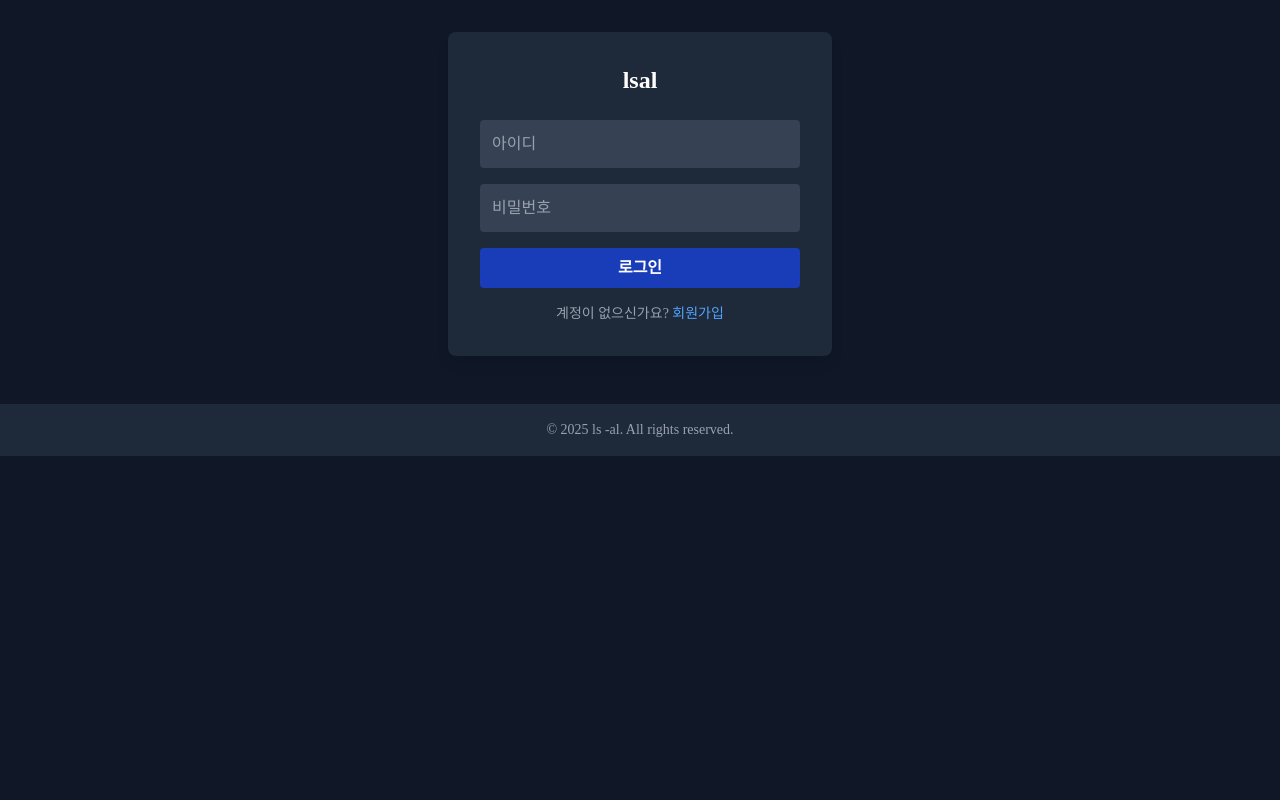
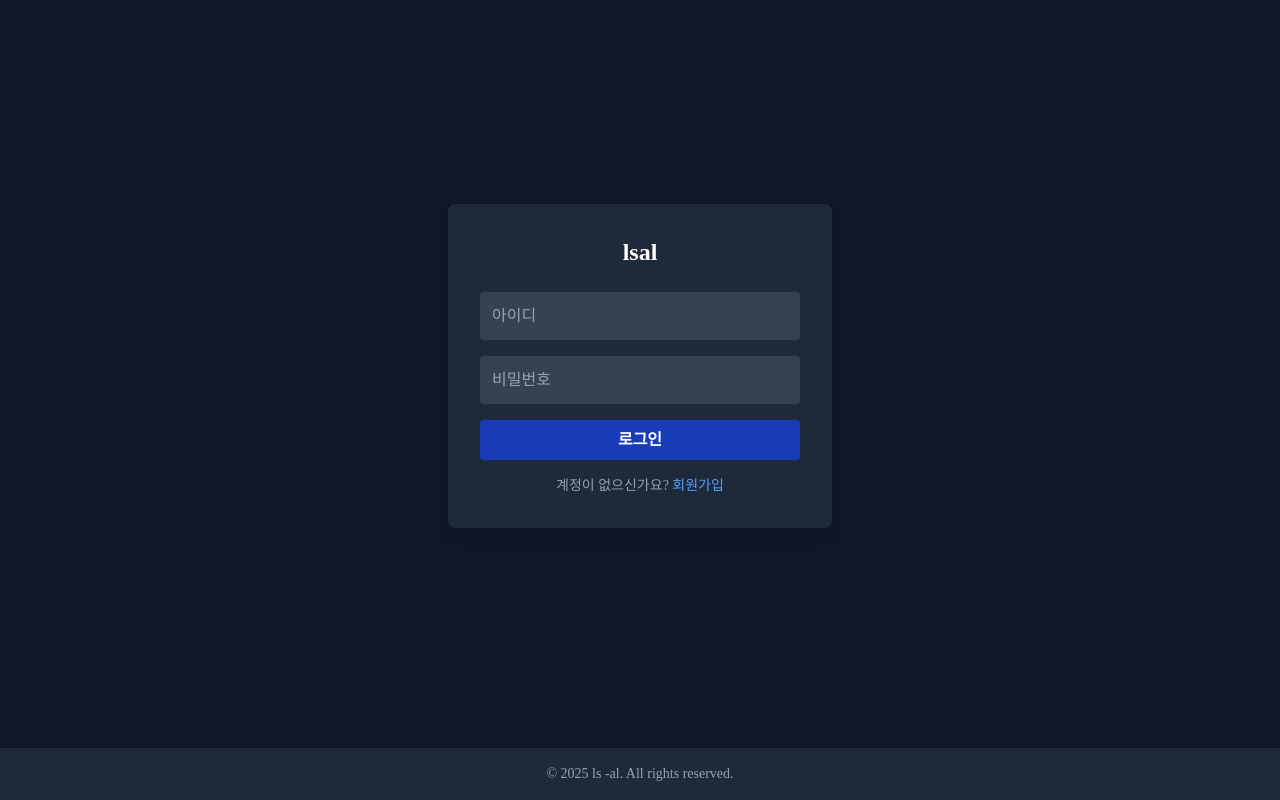
Before and after one commit to MexicoHamburger/lsal, a React (Vite) app in the folder frontend/: page /login in a window 1280 px wide. Built offline with nearby package versions, Linux system fonts and the light colour scheme; a web font is replaced by a local one.

Commit message:
fixed layout bug

```diff
--- a/frontend/src/components/Layout.tsx
+++ b/frontend/src/components/Layout.tsx
@@ -7,12 +7,11 @@ type LayoutProps = {
 const Layout = ({ children }: LayoutProps) => {
   return (
     <div className="bg-gray-900 text-white min-h-screen flex flex-col">
-      <div>{children}</div>
+      {children}
       <footer className="bg-gray-800 text-gray-400 text-sm mt-4 py-4 text-center">
         © 2025 ls -al. All rights reserved.
       </footer>
     </div>
-
   );
 };
 
```
